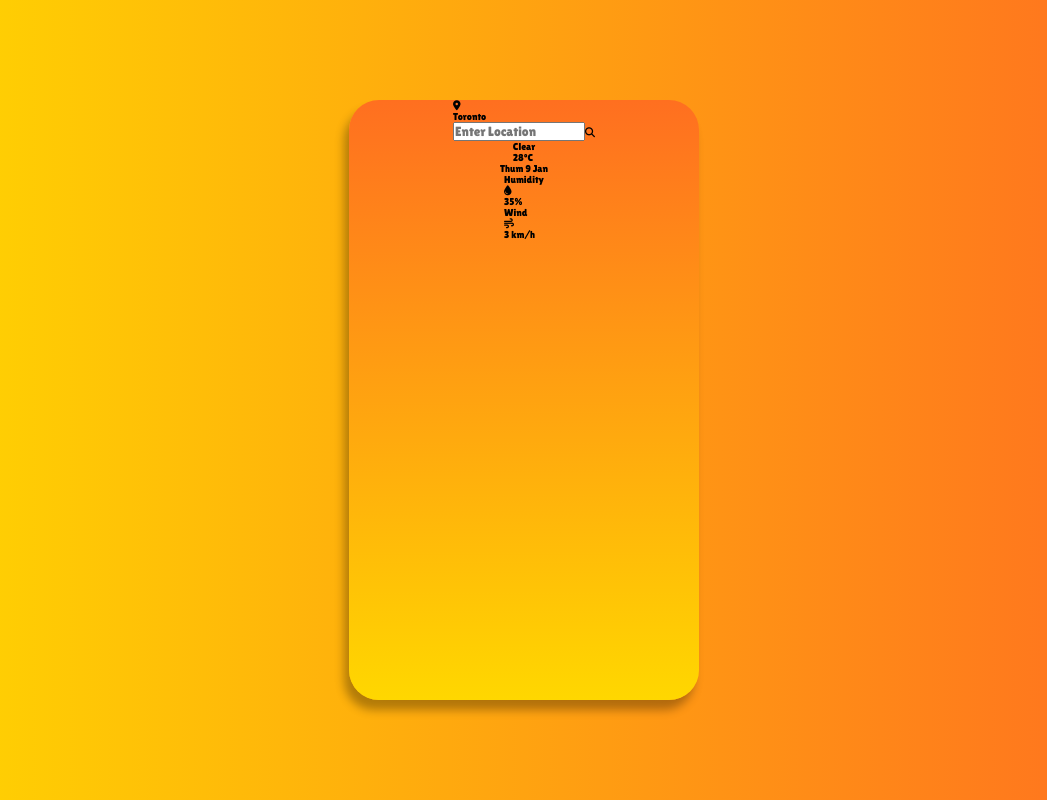
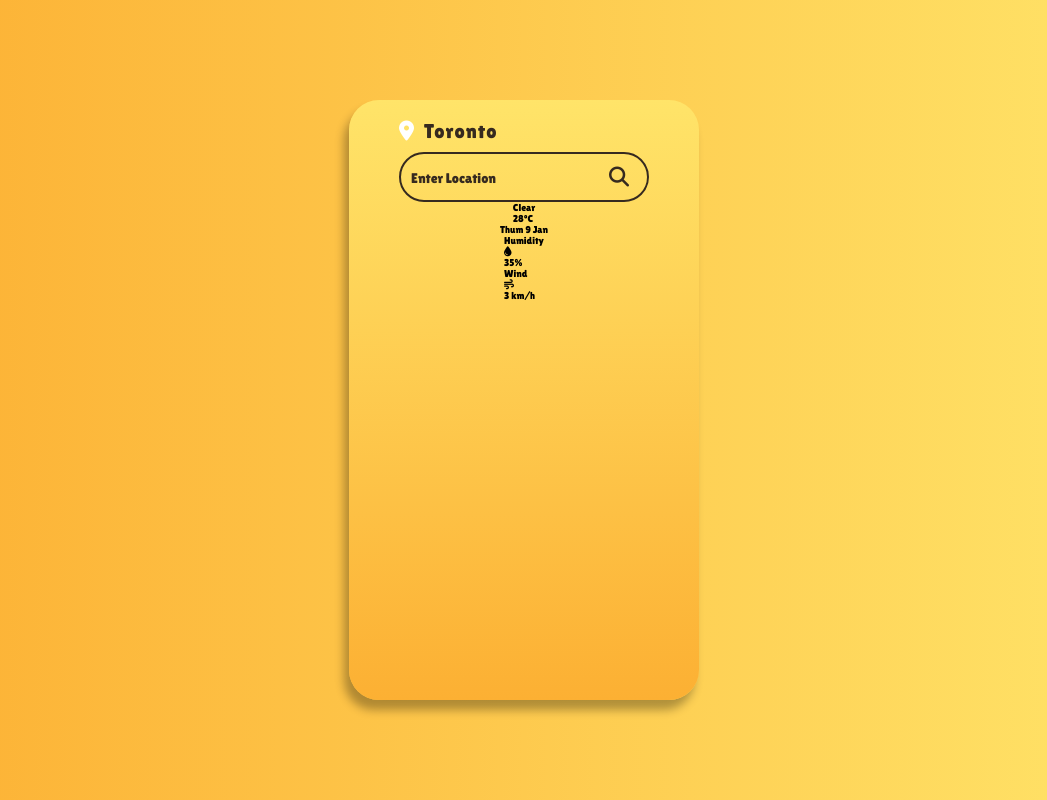
Before and after one commit to aishwinj04/Weather-Finder-App, a React (Vite) app in the folder weather-finder/: page / in a window 1280 px wide. Shown: the whole page, without its empty margins (116-1163 px from the left). Built offline with nearby package versions, Linux system fonts and the light colour scheme; a web font is replaced by a local one.

Commit message:
Search component css

```diff
--- a/weather-finder/src/Components/WeatherFinder.css
+++ b/weather-finder/src/Components/WeatherFinder.css
@@ -1,7 +1,7 @@
 .container{
     width: 100%;
     height: 100vh;
-    background-image: linear-gradient(to right, #FFD700, #FF6F20);
+    background-image: linear-gradient(to right, #FCB033, #FFE469);
     display: flex;
     align-items: center;
     justify-content: center;
@@ -15,10 +15,70 @@
 .weather-app{
     width: 35rem;
     height: 60rem;
-    background-image: linear-gradient(to top, #FFD700, #FF6F20);
+    background-image: linear-gradient(to top, #FCB033, #FFE469);
     box-shadow: -0.5rem 1rem 1rem rgb(0, 0,0, 0.3);
     border-radius: 3rem;
+    padding: 2rem;
     display: flex;
     flex-direction: column;
     align-items: center;
 }
+
+.search{
+    display: flex;
+    flex-direction: column;
+    row-gap: 1rem;
+}
+
+.search-top {
+    display: flex;
+    align-items: center;
+    column-gap: 1rem;
+}
+
+.search-top i{
+    font-size: 2rem;
+    color: #ffffff;
+}
+
+.search-top div{
+    font-size: 2rem;
+    color: #362a1f;
+    letter-spacing: 0.1rem;
+}
+
+.search-bar{
+    position: relative;
+}
+
+.search-bar input{
+    width: 25rem;
+    height: 5rem;
+    background-color: transparent;
+    border: 0.2rem solid #362a1f;
+    border-radius: 3rem;
+    padding: 1rem 3rem 1rem 1rem;
+    outline: none;
+    font-size: 1.6rem;
+    color: #362a1f;
+}
+
+.search-bar input::placeholder{
+    font-size: 1.4rem;
+    color: #362a1f;
+}
+
+.search-bar input:focus::placeholder{
+    color: transparent
+}
+
+.search-bar i{
+    position: absolute;
+    font-size: 2rem;
+    top: 50%; /* top edge */
+    transform:translateY(-50%); /* center of the search bar */
+    right: 2rem;
+    color: #362a1f;
+    cursor: pointer;
+
+}
```
Also changed, not shown: weather-finder/src/assets/images/loading.gif (deleted).
